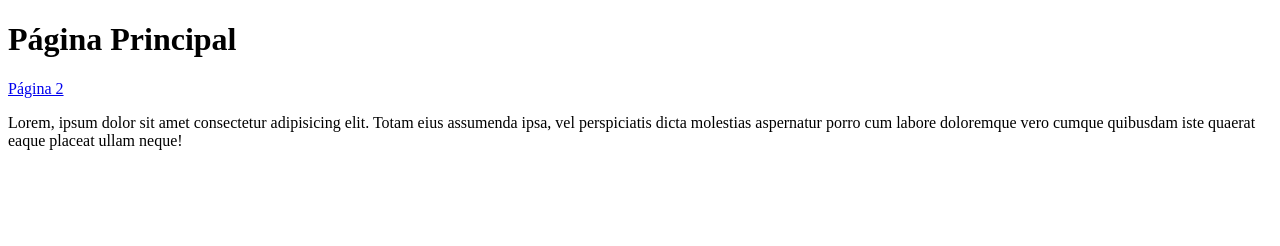
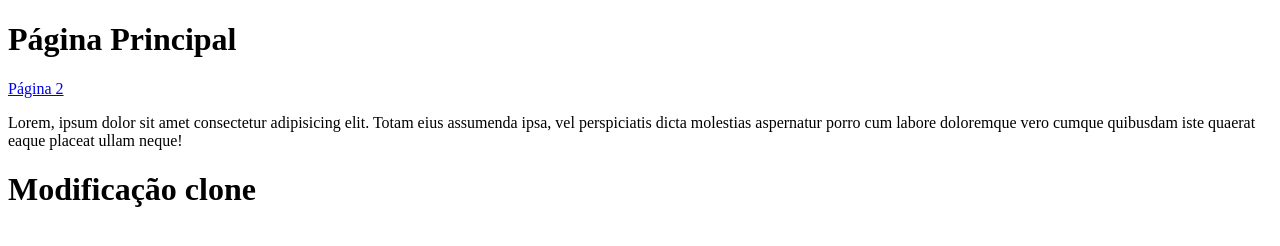
Before and after one commit to leandro-machiori/aula_git, a plain HTML site: page teste/index.html in a window 1280 px wide. Drawn offline with Linux system fonts and the light colour scheme.

Commit message:
teste cone

```diff
--- a/teste/index.html
+++ b/teste/index.html
@@ -9,5 +9,6 @@
     <h1>Página Principal</h1>
     <a href="index2.html">Página 2</a>
     <p>Lorem, ipsum dolor sit amet consectetur adipisicing elit. Totam eius assumenda ipsa, vel perspiciatis dicta molestias aspernatur porro cum labore doloremque vero cumque quibusdam iste quaerat eaque placeat ullam neque!</p>
+    <h1>Modificação clone</h1>
 </body>
 </html>
```
